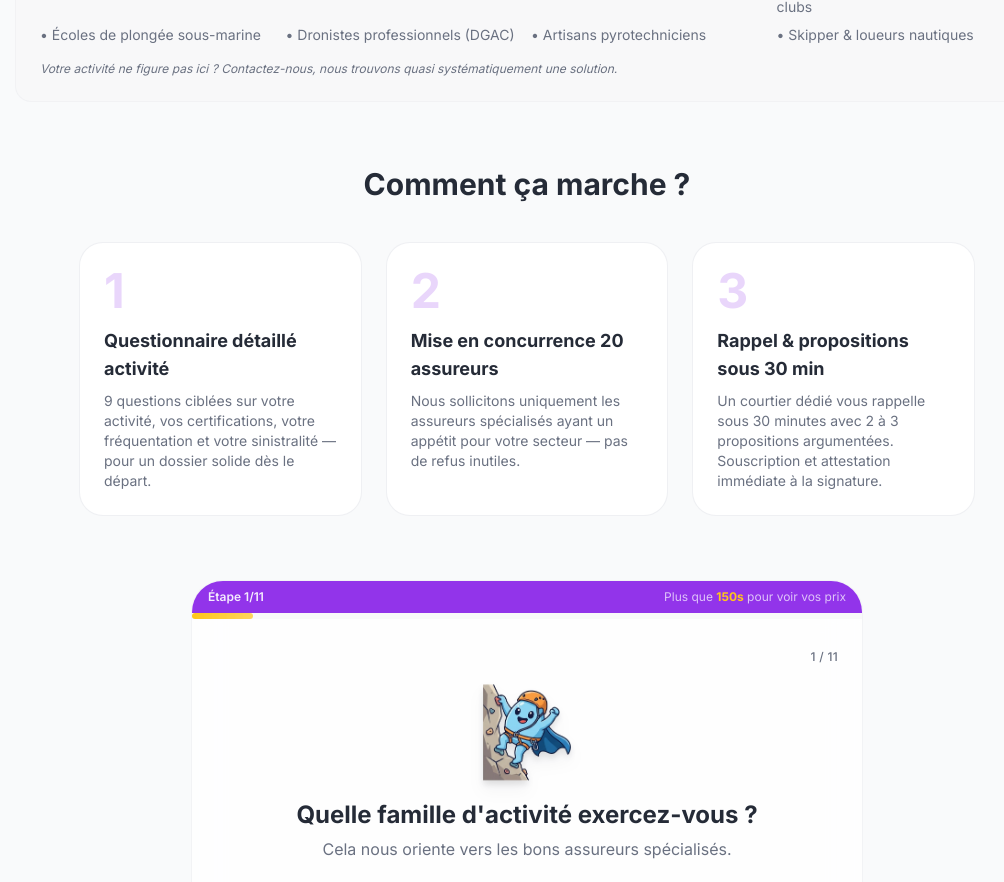
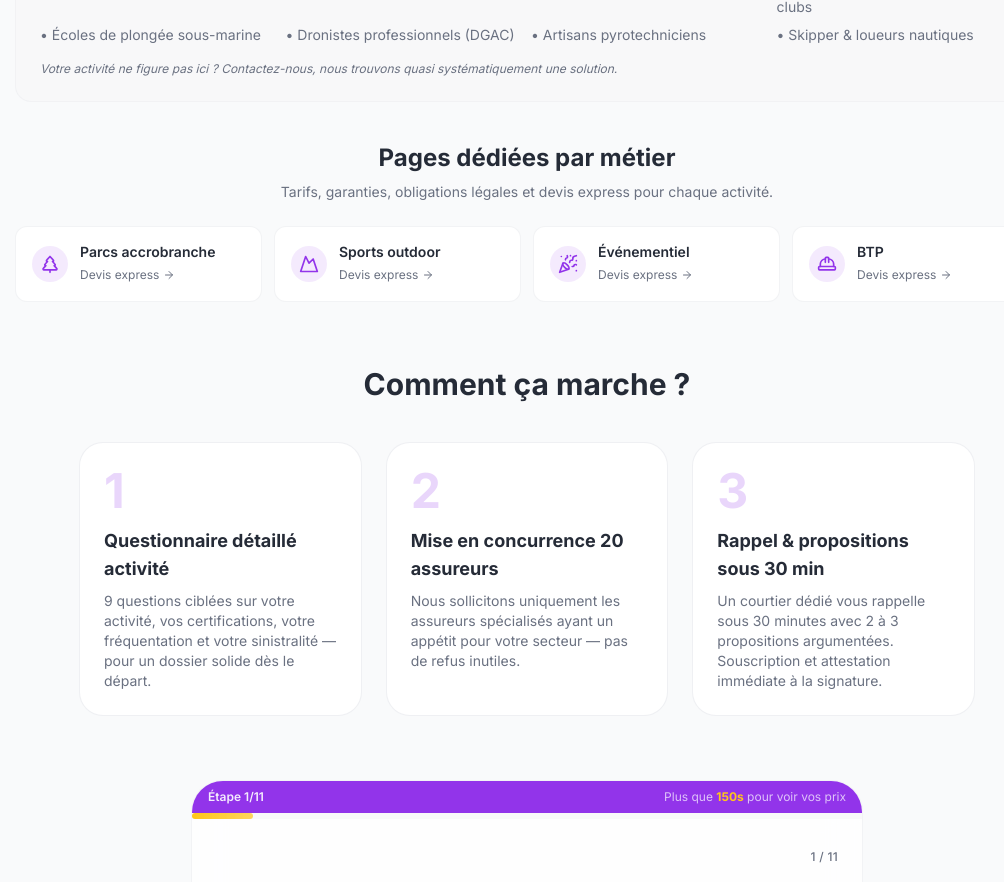
Before and after one commit to jemassuremoinscher/jemassuremoinscher, a React (Vite) app: page /assurance-metiers-atypiques in a window 1280 px wide. Shown: the part 1974-2856 px from the top of the page, without its empty margins (113-1117 px from the left). Built offline with nearby package versions, Linux system fonts and the light colour scheme.

Commit message:
Changes
Co-authored-by: jemassuremoinscher <259609721+jemassuremoinscher@users.noreply.github.com>

```diff
--- a/src/pages/AssuranceMetiersAtypiques.tsx
+++ b/src/pages/AssuranceMetiersAtypiques.tsx
@@ -114,6 +114,7 @@ const AssuranceMetiersAtypiques = () => {
       title: "Parcs accrobranche & loisirs aventure",
       description: "Tyroliennes, parcours dans les arbres, via ferrata, escape outdoor, accroclim. Norme EN 15567.",
       slug: "/blog/assurance-parc-accrobranche-obligations-2026",
+      landing: "/landing/accrobranche",
       arthur: arthurClimbing,
       arthurAlt: "Arthur grimpeur — assurance accrobranche",
     },
@@ -122,6 +123,7 @@ const AssuranceMetiersAtypiques = () => {
       title: "Sports outdoor & moniteurs",
       description: "Guides de montagne, moniteurs escalade, kayak, parapente, VTT, canyoning. Code du sport L.321-1.",
       slug: "/blog/assurance-moniteur-sports-outdoor-2026",
+      landing: "/landing/moniteur-sport",
       arthur: arthurKayak,
       arthurAlt: "Arthur kayak — assurance moniteur sport",
     },
@@ -130,6 +132,7 @@ const AssuranceMetiersAtypiques = () => {
       title: "Événementiel & festivals",
       description: "Organisateurs de concerts, marathons, salons, courses d'obstacles. RC + annulation + bénévoles.",
       slug: "/blog/assurance-organisateur-evenement-festival-2026",
+      landing: "/landing/evenementiel",
       arthur: arthurKarting,
       arthurAlt: "Arthur karting — assurance événement",
     },
@@ -138,6 +141,7 @@ const AssuranceMetiersAtypiques = () => {
       title: "BTP spécialisé & métiers à risques",
       description: "Cordistes, désamianteurs, élagueurs, travaux acrobatiques, étanchéité toiture. Certifs IRATA, QualiBat.",
       slug: "/assurance-rc-pro",
+      landing: "/landing/cordiste-btp",
       arthur: arthurBike,
       arthurAlt: "Arthur vélo — métiers à risques",
     },
@@ -267,6 +271,37 @@ const AssuranceMetiersAtypiques = () => {
                 Votre activité ne figure pas ici ? Contactez-nous, nous trouvons quasi systématiquement une solution.
               </p>
             </div>
+
+            {/* Landing pages dédiées par métier */}
+            <div className="mt-10">
+              <h3 className="text-xl md:text-2xl font-bold text-foreground mb-2 text-center">
+                Pages dédiées par métier
+              </h3>
+              <p className="text-center text-muted-foreground text-sm mb-6 max-w-2xl mx-auto">
+                Tarifs, garanties, obligations légales et devis express pour chaque activité.
+              </p>
+              <div className="grid sm:grid-cols-2 lg:grid-cols-4 gap-3">
+                {niches.map((niche) => (
+                  <Link
+                    key={niche.landing}
+                    to={niche.landing}
+                    className="group flex items-center gap-3 p-4 rounded-xl border border-border/50 bg-card hover:border-primary/40 hover:bg-primary/5 transition-all"
+                  >
+                    <div className="p-2 rounded-lg bg-primary/10 shrink-0">
+                      <niche.icon className="w-5 h-5 text-primary" />
+                    </div>
+                    <div className="flex-1 min-w-0">
+                      <div className="font-semibold text-sm text-foreground group-hover:text-primary transition-colors leading-tight">
+                        {niche.title.split(" & ")[0].split(" spécialisé")[0]}
+                      </div>
+                      <div className="text-xs text-muted-foreground inline-flex items-center gap-1 mt-0.5">
+                        Devis express <ArrowRight className="w-3 h-3" />
+                      </div>
+                    </div>
+                  </Link>
+                ))}
+              </div>
+            </div>
           </section>
 
           {/* Comment ça marche */}
```
Also changed, not shown: 1 other file (tests, documents, lock files or other folders).
